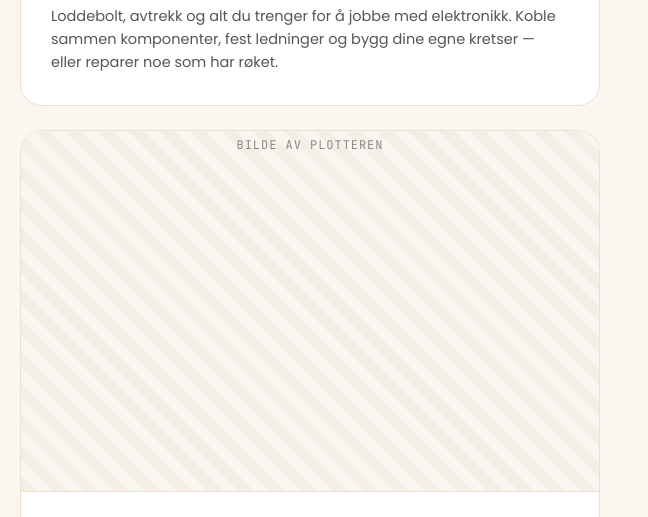
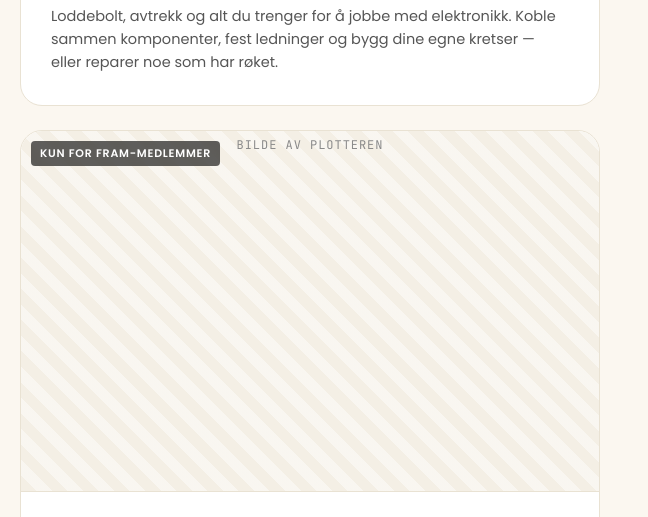
Before and after one commit to FramNTNU1/fram-website, a plain HTML site: page idegarasjen.html in a window 1280 px wide. Shown: the part 1260-1777 px from the top of the page, 632-1280 px from the left. Drawn offline with nearby package versions, Linux system fonts and the light colour scheme; a script that the page names is missing.

Commit message:
Add members-only badge to plotter equipment card

```diff
--- a/idegarasjen.html
+++ b/idegarasjen.html
@@ -149,6 +149,15 @@
   }
   .eq:hover{transform:translateY(-3px); border-color:var(--ink); box-shadow:0 18px 40px -24px rgba(0,0,0,.32);}
   .eq-photo{ width:100%; aspect-ratio:16/10; display:block; object-fit:cover; }
+  .eq-photo-wrap{ position:relative; }
+  .eq-photo-wrap .eq-photo{ width:100%; }
+  .eq-members-badge{
+    position:absolute; top:10px; left:10px;
+    background:rgba(0,0,0,.62); backdrop-filter:blur(6px);
+    color:#fff; font-size:11px; font-weight:600; letter-spacing:.07em;
+    text-transform:uppercase; padding:4px 9px; border-radius:4px;
+    pointer-events:none;
+  }
   .eq-body{padding:28px 30px 30px; display:flex; flex-direction:column; gap:12px;}
   .eq-tophdr{display:flex; align-items:center; gap:14px;}
   .eq-num{
@@ -467,7 +476,10 @@
       </article>
 
       <article class="eq">
-        <div class="eq-photo eq-photo--ph"><span>Bilde av plotteren</span></div>
+        <div class="eq-photo-wrap">
+          <div class="eq-photo eq-photo--ph"><span>Bilde av plotteren</span></div>
+          <span class="eq-members-badge">Kun for Fram-medlemmer</span>
+        </div>
         <div class="eq-body">
           <div class="eq-tophdr"><span class="eq-num">04</span><h4>Plotter</h4></div>
           <p>Skjær vinyl og folie til klistremerker, logoer, stensiler og merking. Fint for å gi prototypen — eller laptopen — et profesjonelt preg.</p>
```
